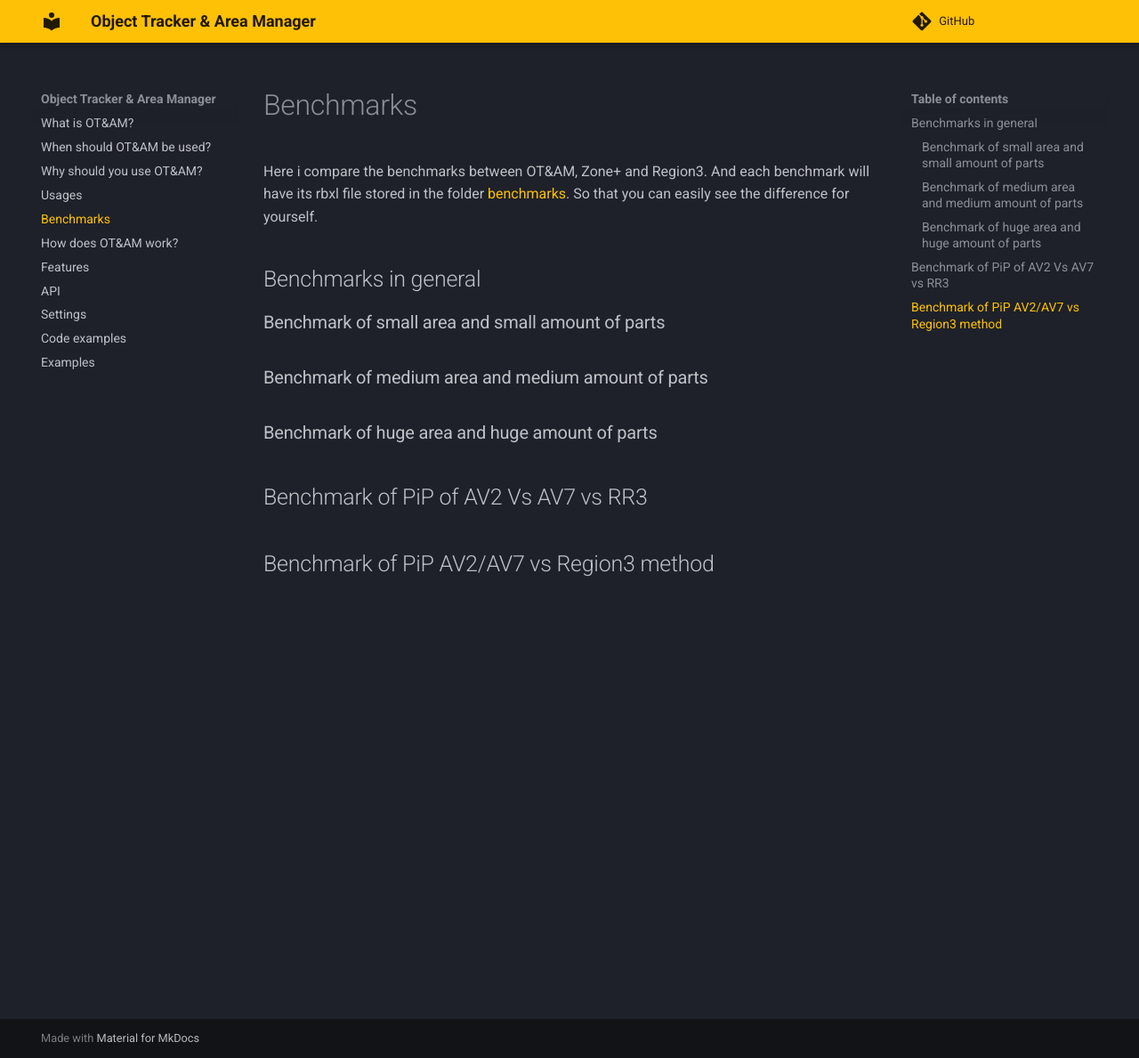
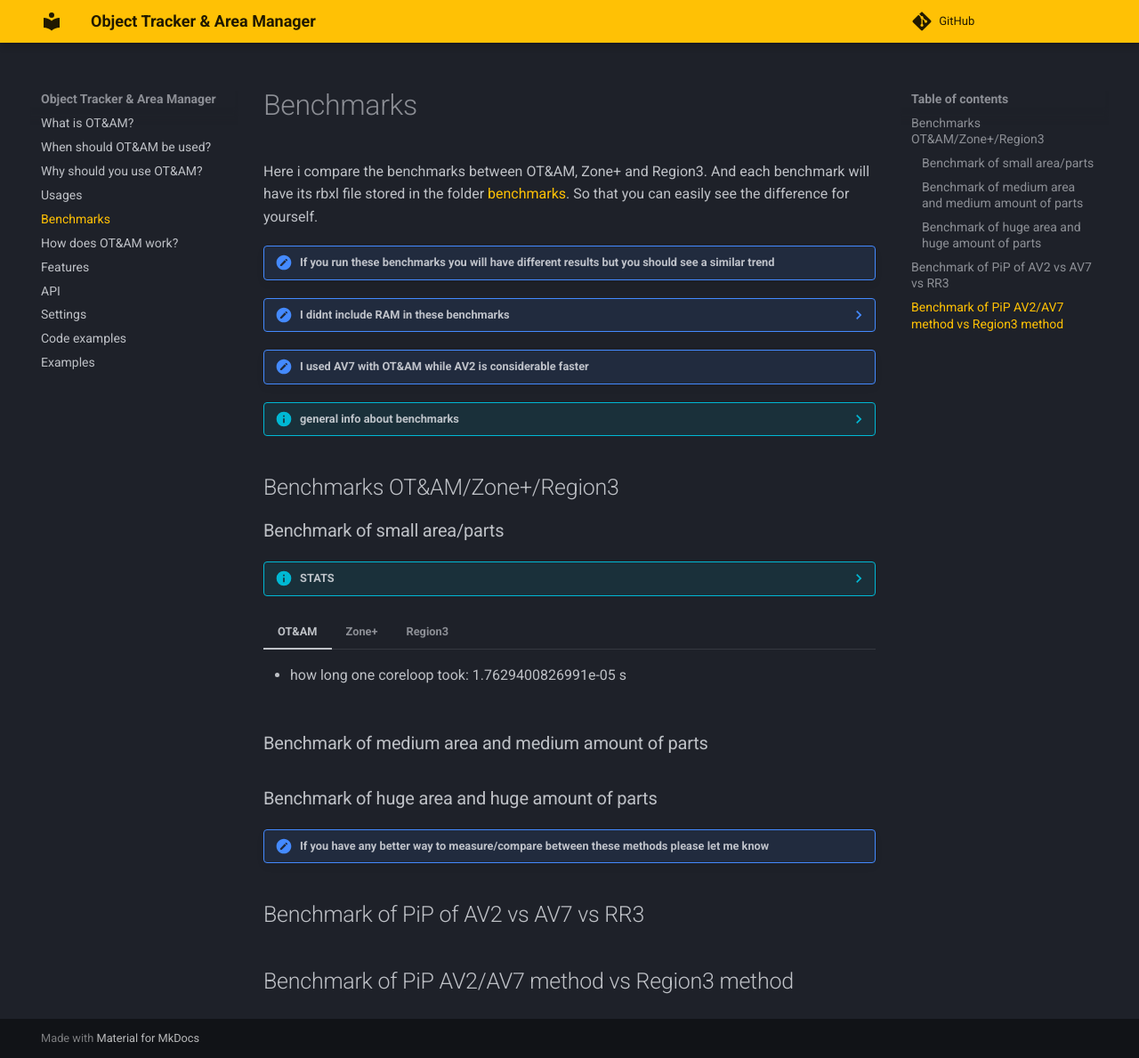
Before and after one commit to VerdommeMan/OT-AM, an MkDocs documentation site: the page built from docs/mkdocs/docs/benchmarks.md, in a window 1280 px wide and 1189 px high. Shown: the whole window at 89% size. Built offline with MkDocs 1.6.1 and Material for MkDocs 9.7.7, drawn with Linux system fonts in a browser that asks for light colours; comment, search, counter and statistics services are not loaded.

Commit message:
Add basic template for benchmarking

```diff
--- a/docs/mkdocs/docs/benchmarks.md
+++ b/docs/mkdocs/docs/benchmarks.md
@@ -1,14 +1,47 @@
 # Benchmarks
-Here i compare the benchmarks between OT&AM, Zone+ and Region3. And each benchmark will have its rbxl file stored in the folder [benchmarks](../../../benchmarks/). So that you can easily see the difference for yourself.
+Here i compare the benchmarks between OT&AM, Zone+ and Region3. And each benchmark will have its rbxl file stored in the folder [benchmarks](https://github.com/VerdommeMan/OT-AM/tree/master/Benchmarks). So that you can easily see the difference for yourself.
 
-## Benchmarks in general
+!!! note "If you run these benchmarks you will have different results but you should see a similar trend"
 
-### Benchmark of small area and small amount of parts
+??? note "I didnt include RAM in these benchmarks"
+    There were big jumps in the RAM usages, even when there are no scripts running, any measurement would give a bad impression.
+    If you do want to see the RAM usages, i suggest that you download one of the benchmarks.
+
+!!! note "I used AV7 with OT&AM while AV2 is considerable faster"
+
+??? info "general info about benchmarks"
+    - all benchmarks are done with localserver + 1 player
+    - all benchmarks are done on the server
+    - with coreloop i mean, one loop over areas and see if it found something
+
+## Benchmarks OT&AM/Zone+/Region3
+
+### Benchmark of small area/parts
+
+??? info "STATS"
+    - Areas: 5
+    - Area size AVG: 50, 50, 50
+    - AVG parts per Area: 287
+    - Heartbeat: 60
+    - The amount of iterations for AVG coreloop: 500
+    - Filename:
+
+=== "OT&AM"
+    - how long one coreloop took: 1.7629400826991e-05 s
+
+=== "Zone+"
+    - how long one coreloop took:
+
+=== "Region3"
+    specs
+
 
 ### Benchmark of medium area and medium amount of parts
 
 ### Benchmark of huge area and huge amount of parts
 
-## Benchmark of PiP of AV2 Vs AV7 vs RR3
+!!! help "If you have any better way to measure/compare between these methods please let me know"
 
-## Benchmark of PiP AV2/AV7 vs Region3 method
+## Benchmark of PiP of AV2 vs AV7 vs RR3
+
+## Benchmark of PiP AV2/AV7 method vs Region3 method
--- a/docs/mkdocs/mkdocs.yml
+++ b/docs/mkdocs/mkdocs.yml
@@ -24,6 +24,8 @@ repo_url: https://github.com/VerdommeMan/OT-AM
 markdown_extensions:
   - admonition
   - pymdownx.critic
+  - pymdownx.details
+  - pymdownx.tabbed
   - pymdownx.highlight:
       use_pygments: false
 extra_css:
```
Also changed, not shown: docs/mkdocs/docs/code-examples.md (+24 -1 lines), docs/mkdocs/docs/usage.md (+2 -2 lines), 1 other file.
